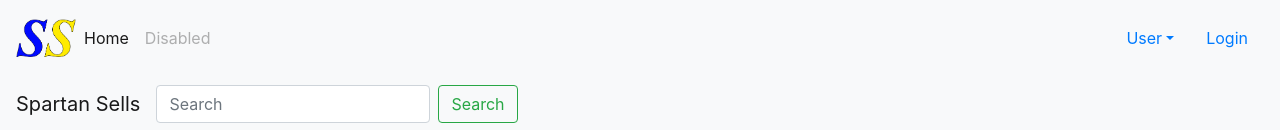
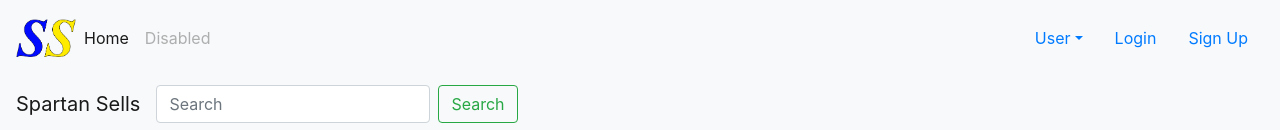
Before and after one commit to JoseMPRivera/CS160, a React (Create React App) app in the folder react-project/: page / in a window 1280 px wide. Shown: the top 130 px of the page. Built offline with nearby package versions, Linux system fonts and the light colour scheme; no server answers.

Commit message:
Modifying homepage

```diff
--- a/react-project/src/components/HomePage.js
+++ b/react-project/src/components/HomePage.js
@@ -34,6 +34,7 @@ export default class HomePage extends Component {
                 <NavDropdown.Item href="#action/3.4">Configuration</NavDropdown.Item>
               </NavDropdown>
               <Nav.Link href="/Login">Login</Nav.Link>
+              <Nav.Link href="/signUp">Sign Up</Nav.Link>
             </Nav>
         </nav>
 
```
